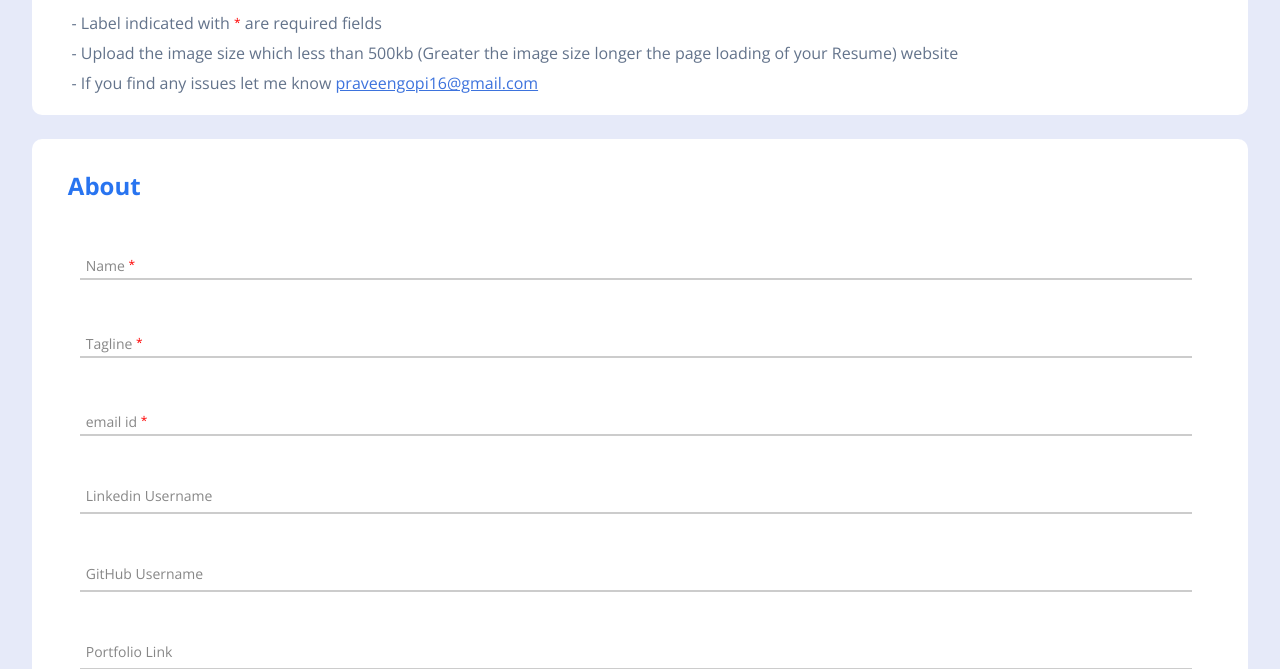
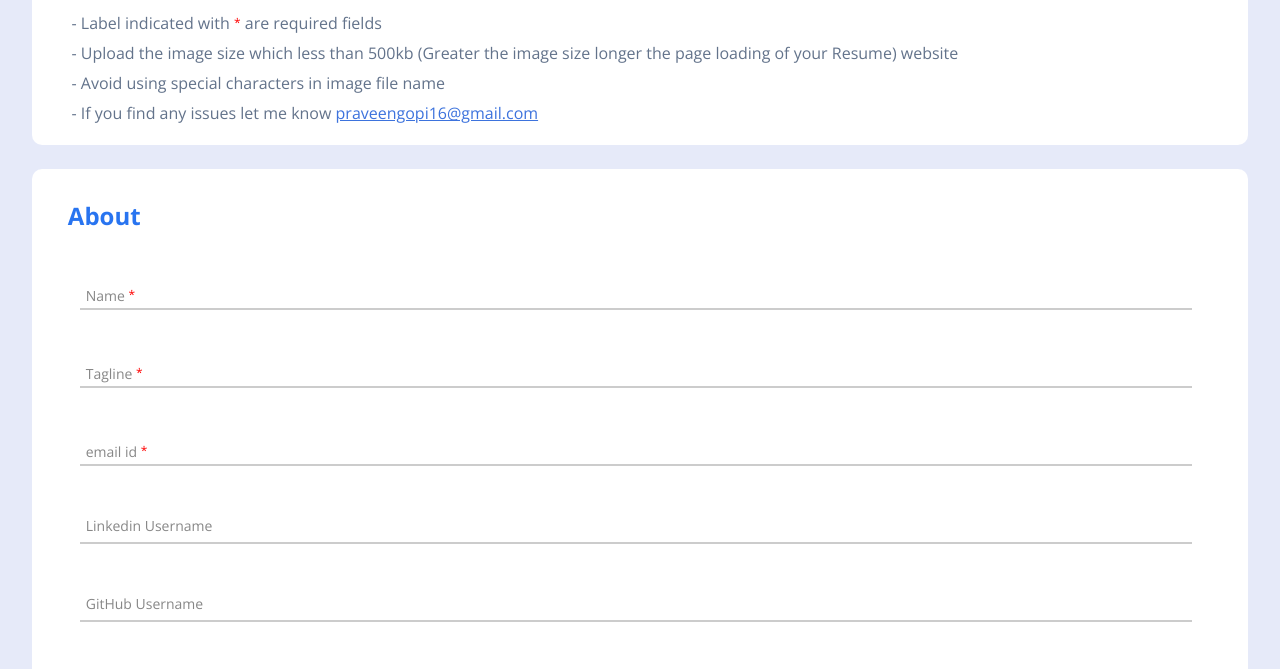
Before and after one commit to praveengopi19/Personal-Resume-Website-Builder, a plain HTML site: page index.html in a window 1280 px wide. Shown: the part 122-791 px from the top of the page. Drawn offline with nearby package versions, Linux system fonts and the light colour scheme.

Commit message:
note added

```diff
--- a/index.html
+++ b/index.html
@@ -28,6 +28,7 @@
                     your
                     Resume)
                     website</li>
+                <li>- Avoid using special characters in image file name</li>
                 <li>- If you find any issues let me know <a class="portfolio_link"
                         href="mailto:praveengopi16@gmail.com?subject=Issue in Personal resume website builder"
                         target="_blank">praveengopi16@gmail.com</a>
```
